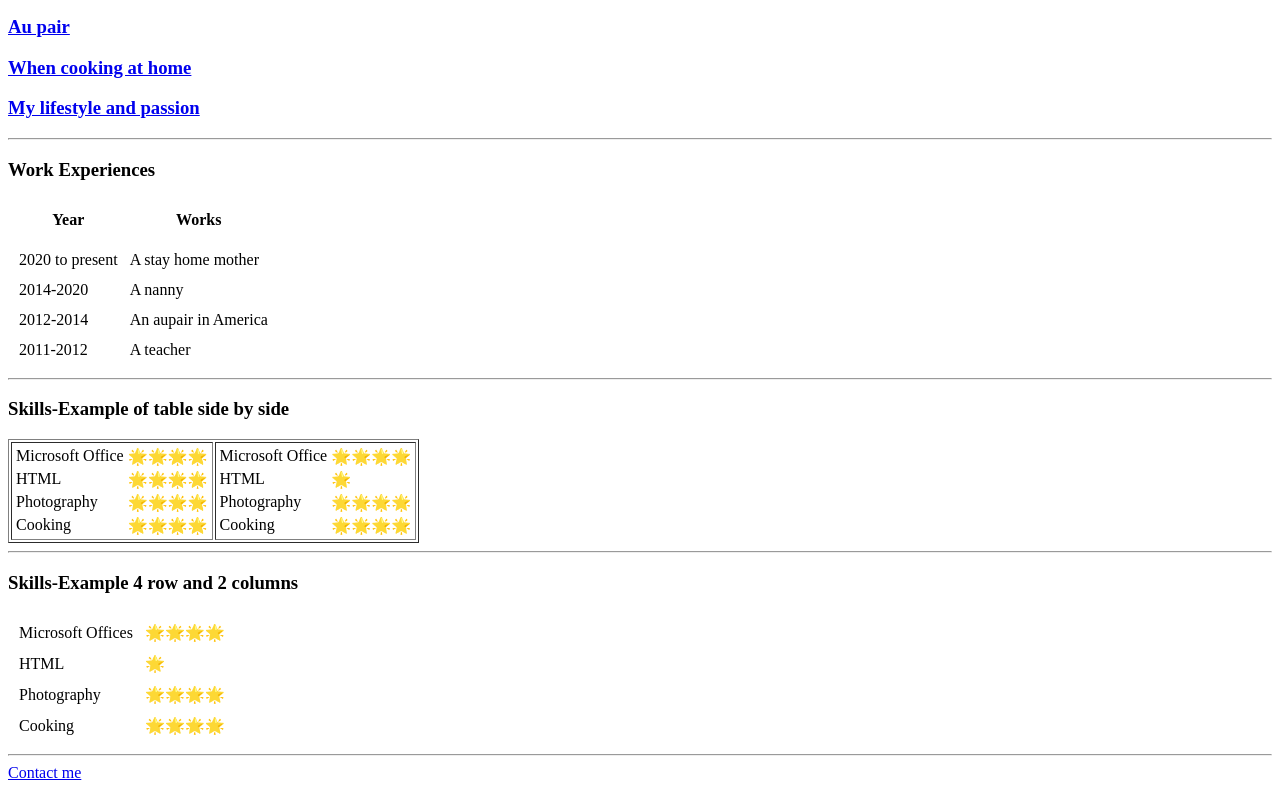
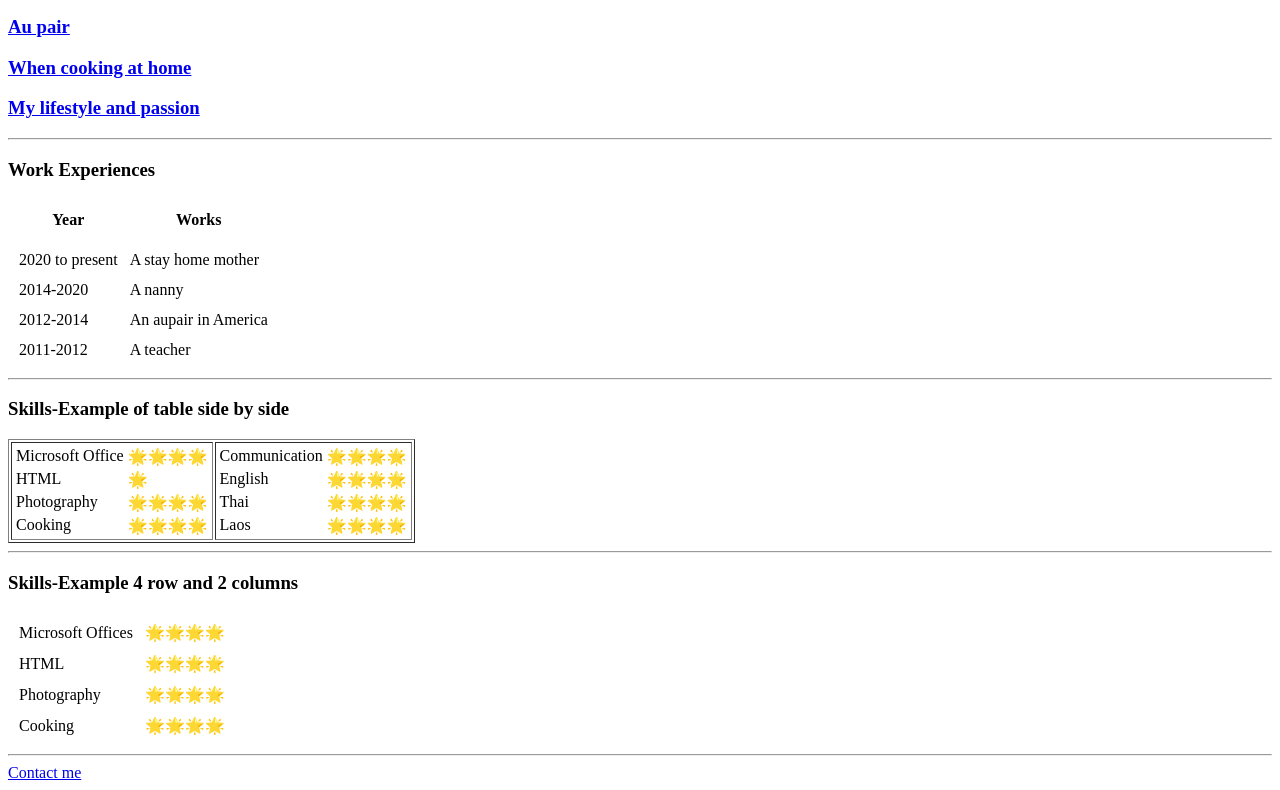
Before and after one commit to zoetucker/blog, a plain HTML site: page index.html in a window 1280 px wide. Shown: the part 847-1637 px from the top of the page. Drawn offline with Linux system fonts and the light colour scheme.

Commit message:
Add files via upload

```diff
--- a/index.html
+++ b/index.html
@@ -83,7 +83,7 @@
       </tr>
       <tr>
         <td>HTML</td>
-        <td>🌟🌟🌟🌟</td>
+        <td>🌟</td>
       </tr>
       <tr>
         <td>Photography</td>
@@ -96,19 +96,19 @@
     </table></td>
     <td><table>
       <tr>
-        <td>Microsoft Office</td>
+        <td>Communication</td>
         <td>🌟🌟🌟🌟</td>
       </tr>
       <tr>
-        <td>HTML</td>
-        <td>🌟</td>
-      </tr>
-      <tr>
-        <td>Photography</td>
+        <td>English</td>
         <td>🌟🌟🌟🌟</td>
       </tr>
       <tr>
-        <td>Cooking</td>
+        <td>Thai</td>
+        <td>🌟🌟🌟🌟</td>
+      </tr>
+      <tr>
+        <td>Laos</td>
         <td>🌟🌟🌟🌟</td>
       </tr>
     </table></td>
@@ -124,7 +124,7 @@
   </tr>
   <tr>
     <td>HTML</td>
-    <td>🌟</td>
+    <td>🌟🌟🌟🌟</td>
   </tr>
   <tr>
     <td>Photography</td>
```
